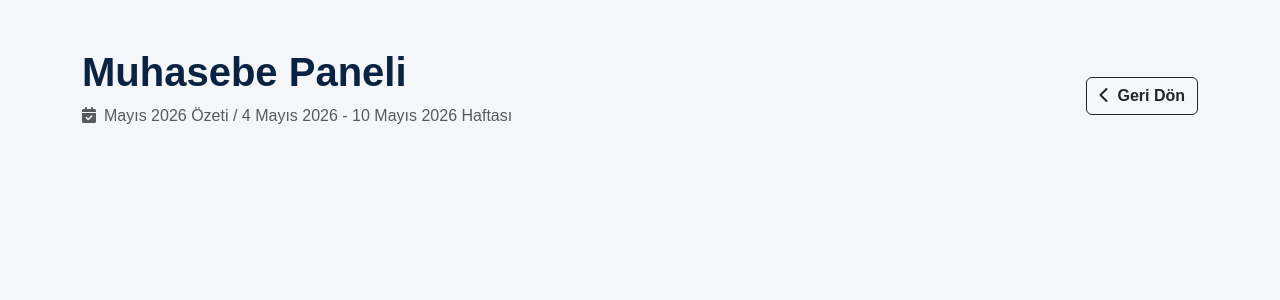
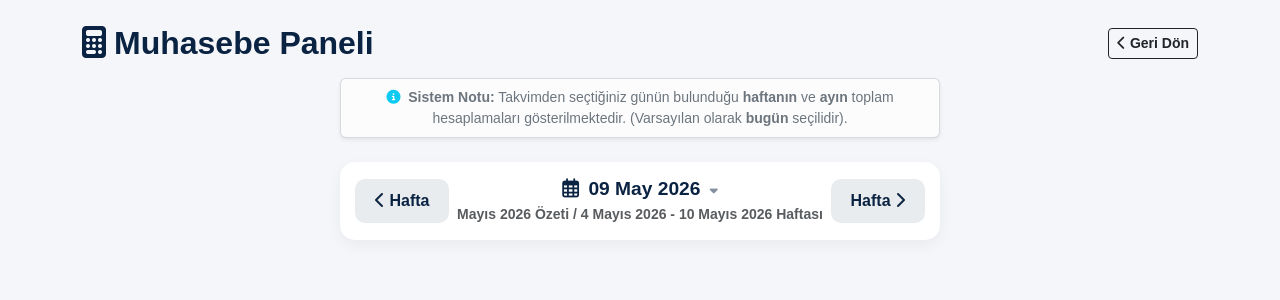
Before and after one commit to sahinbingol85/ahalteke, a Django app: page /muhasebe/ in a window 1280 px wide. Shown: the top 300 px of the page. Run offline with Django 5.2, Linux system fonts and the light colour scheme; the visitor is signed in with stand-in values (Sample User, id 1); data comes from the database, SQL or seed files in the repository.

Commit message:
Add files via upload

```diff
--- a/core/templates/core/muhasebe.html
+++ b/core/templates/core/muhasebe.html
@@ -10,34 +10,69 @@
         body { background-color: #f4f6f9; font-family: sans-serif; }
         .hoca-card { background: white; border-radius: 15px; box-shadow: 0 4px 15px rgba(0,0,0,0.05); margin-bottom: 30px; border-top: 5px solid #0a2342; }
         .stat-badge { font-size: 1.1rem; padding: 10px 20px; border-radius: 10px; font-weight: bold; }
+
+        /* TARİH SEÇİCİ STİLLERİ */
+        .date-navigator { background: white; padding: 15px; border-radius: 15px; box-shadow: 0 5px 15px rgba(0,0,0,0.05); margin: 0 auto 30px auto; display: flex; justify-content: space-between; align-items: center; max-width: 600px; }
+        .date-btn { background-color: #e9ecef; color: #0a2342; border: none; padding: 10px 20px; border-radius: 10px; font-weight: bold; text-decoration: none; transition: 0.3s; z-index: 2; }
+        .date-btn:hover { background-color: #0a2342; color: white; }
+        .current-date { font-size: 1.2rem; font-weight: 700; color: #0a2342; margin: 0; transition: 0.3s; }
+        .date-form:hover .current-date { color: #28a745; }
+
+        @media (max-width: 768px) {
+            .date-btn { padding: 6px 10px; font-size: 0.75rem; }
+            .current-date { font-size: 0.9rem; }
+            .stat-badge { font-size: 0.85rem; padding: 6px 10px; margin-bottom: 5px;}
+        }
     </style>
 </head>
 <body>
-    <div class="container py-5">
-        <div class="d-flex justify-content-between align-items-center mb-5">
+    <div class="container py-4">
+        <div class="d-flex justify-content-between align-items-center mb-3">
             <div>
-                <h1 class="fw-bold text-navy" style="color: #0a2342;">Muhasebe Paneli</h1>
-                <p class="text-muted"><i class="fa-solid fa-calendar-check me-2"></i>{{ ay_ismi }} / {{ hafta_bilgi }}</p>
+                <h2 class="fw-bold m-0" style="color: #0a2342;"><i class="fa-solid fa-calculator me-2"></i>Muhasebe Paneli</h2>
             </div>
-            <a href="{% url 'rezervasyon_paneli' %}" class="btn btn-outline-dark fw-bold"><i class="fa-solid fa-chevron-left me-2"></i>Geri Dön</a>
+            <a href="{% url 'rezervasyon_paneli' %}" class="btn btn-outline-dark fw-bold btn-sm"><i class="fa-solid fa-chevron-left me-1"></i>Geri Dön</a>
+        </div>
+
+        <div class="alert alert-light border border-secondary border-opacity-25 text-center small py-2 mb-4 shadow-sm" style="color: #6c757d; max-width: 600px; margin: 0 auto;">
+            <i class="fa-solid fa-circle-info text-info me-1"></i> <strong>Sistem Notu:</strong> Takvimden seçtiğiniz günün bulunduğu <strong>haftanın</strong> ve <strong>ayın</strong> toplam hesaplamaları gösterilmektedir. (Varsayılan olarak <strong>bugün</strong> seçilidir).
+        </div>
+
+        <div class="date-navigator">
+            <a href="?tarih={{ onceki_hafta }}" class="date-btn" title="Geçen Hafta"><i class="fa-solid fa-chevron-left"></i> Hafta</a>
+
+            <form method="GET" action="" class="date-form" style="position: relative; flex-grow: 1; text-align: center; cursor: pointer;" onclick="document.getElementById('gizliTakvim').showPicker();">
+                <h3 class="current-date">
+                    <i class="fa-regular fa-calendar-days me-1"></i>
+                    {{ secili_tarih|date:"d M Y" }}
+                    <i class="fa-solid fa-caret-down ms-1" style="font-size: 0.8rem; opacity: 0.5;"></i>
+                </h3>
+                <div class="small text-muted mt-1 fw-bold">{{ ay_ismi }} / {{ hafta_bilgi }}</div>
+
+                <input type="date" id="gizliTakvim" name="tarih" value="{{ secili_tarih|date:'Y-m-d' }}"
+                       onchange="this.form.submit()"
+                       style="position: absolute; top: 0; left: 50%; opacity: 0; width: 1px; height: 1px; border: none; padding: 0; pointer-events: none;">
+            </form>
+
+            <a href="?tarih={{ sonraki_hafta }}" class="date-btn" title="Sonraki Hafta">Hafta <i class="fa-solid fa-chevron-right"></i></a>
         </div>
 
         {% for h in rapor %}
         <div class="hoca-card p-4">
             <div class="row align-items-center mb-4">
-                <div class="col-md-4">
-                    <h2 class="fw-bold text-primary">{{ h.isim }}</h2>
+                <div class="col-md-4 mb-3 mb-md-0">
+                    <h3 class="fw-bold text-primary m-0"><i class="fa-solid fa-user-tie me-2"></i>{{ h.isim }}</h3>
                 </div>
-                <div class="col-md-8 d-flex gap-3 justify-content-md-end">
-                    <div class="stat-badge bg-info text-white">Bugün: {{ h.bugun }}</div>
-                    <div class="stat-badge bg-success text-white">Haftalık: {{ h.bu_hafta }}</div>
-                    <div class="stat-badge bg-primary text-white">Aylık Toplam: {{ h.bu_ay }}</div>
+                <div class="col-md-8 d-flex flex-wrap gap-2 justify-content-md-end">
+                    <div class="stat-badge bg-info text-dark shadow-sm">Seçili Gün: {{ h.bugun }}</div>
+                    <div class="stat-badge bg-success text-white shadow-sm">Seçili Hafta: {{ h.bu_hafta }}</div>
+                    <div class="stat-badge bg-primary text-white shadow-sm">Seçili Ay: {{ h.bu_ay }}</div>
                 </div>
             </div>
 
-            <h5 class="fw-bold mb-3 border-bottom pb-2">Son Yapılan Dersler</h5>
+            <h6 class="fw-bold mb-3 border-bottom pb-2 text-muted"><i class="fa-solid fa-clock-rotate-left me-1"></i> Ay İçindeki Son Dersleri (Max 10)</h6>
             <div class="table-responsive">
-                <table class="table table-sm table-hover">
+                <table class="table table-sm table-hover align-middle">
                     <thead class="table-light">
                         <tr>
                             <th>Tarih</th>
@@ -48,12 +83,12 @@
                     <tbody>
                         {% for ders in h.ders_listesi %}
                         <tr>
-                            <td>{{ ders.tarih|date:"d F Y" }}</td>
-                            <td>{{ ders.saat }}</td>
+                            <td class="fw-bold">{{ ders.tarih|date:"d F Y" }}</td>
+                            <td><span class="badge bg-secondary">{{ ders.saat }}</span></td>
                             <td>{{ ders.kisi_adi }}</td>
                         </tr>
                         {% empty %}
-                        <tr><td colspan="3" class="text-muted italic">Bu ay henüz ders kaydı yok.</td></tr>
+                        <tr><td colspan="3" class="text-muted fst-italic py-3 text-center">Bu ay aralığında henüz ders kaydı bulunmuyor.</td></tr>
                         {% endfor %}
                     </tbody>
                 </table>
@@ -61,5 +96,6 @@
         </div>
         {% endfor %}
     </div>
+    <script src="https://cdn.jsdelivr.net/npm/bootstrap@5.3.0/dist/js/bootstrap.bundle.min.js"></script>
 </body>
 </html>
```
